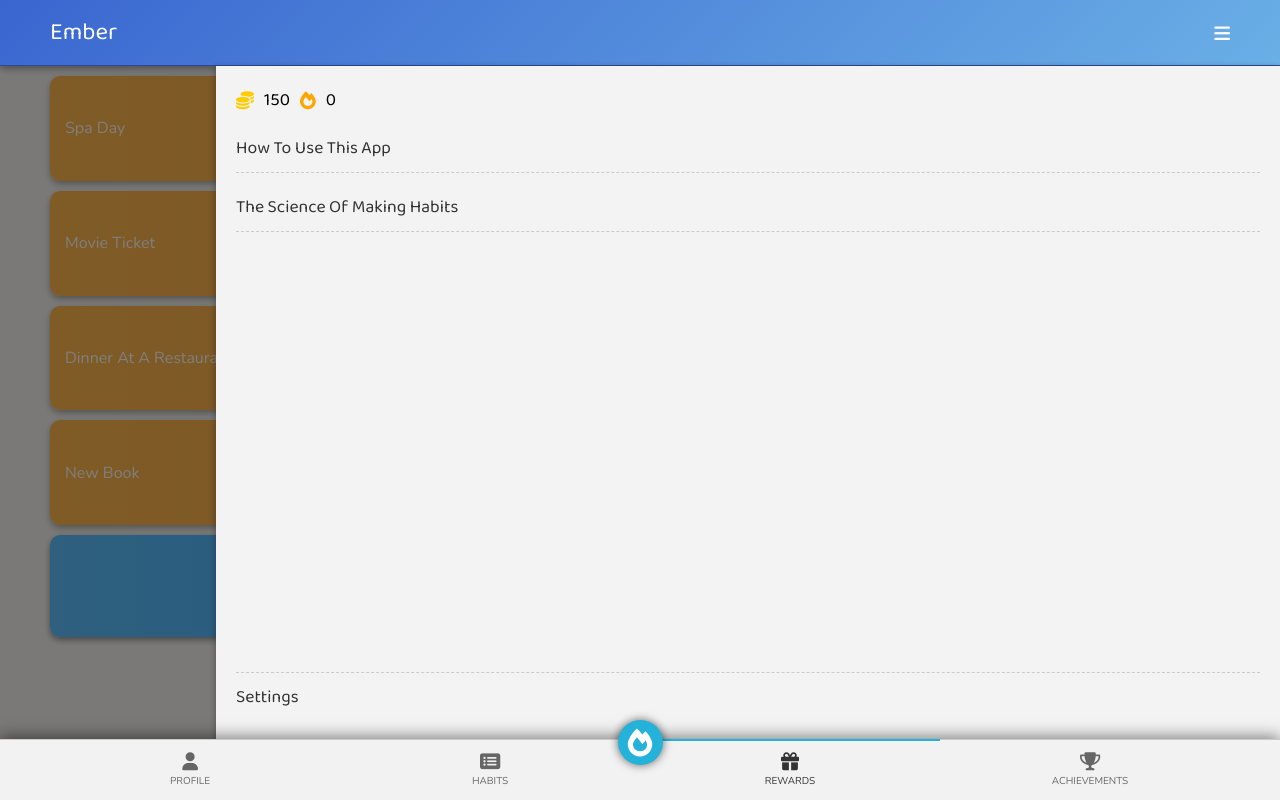
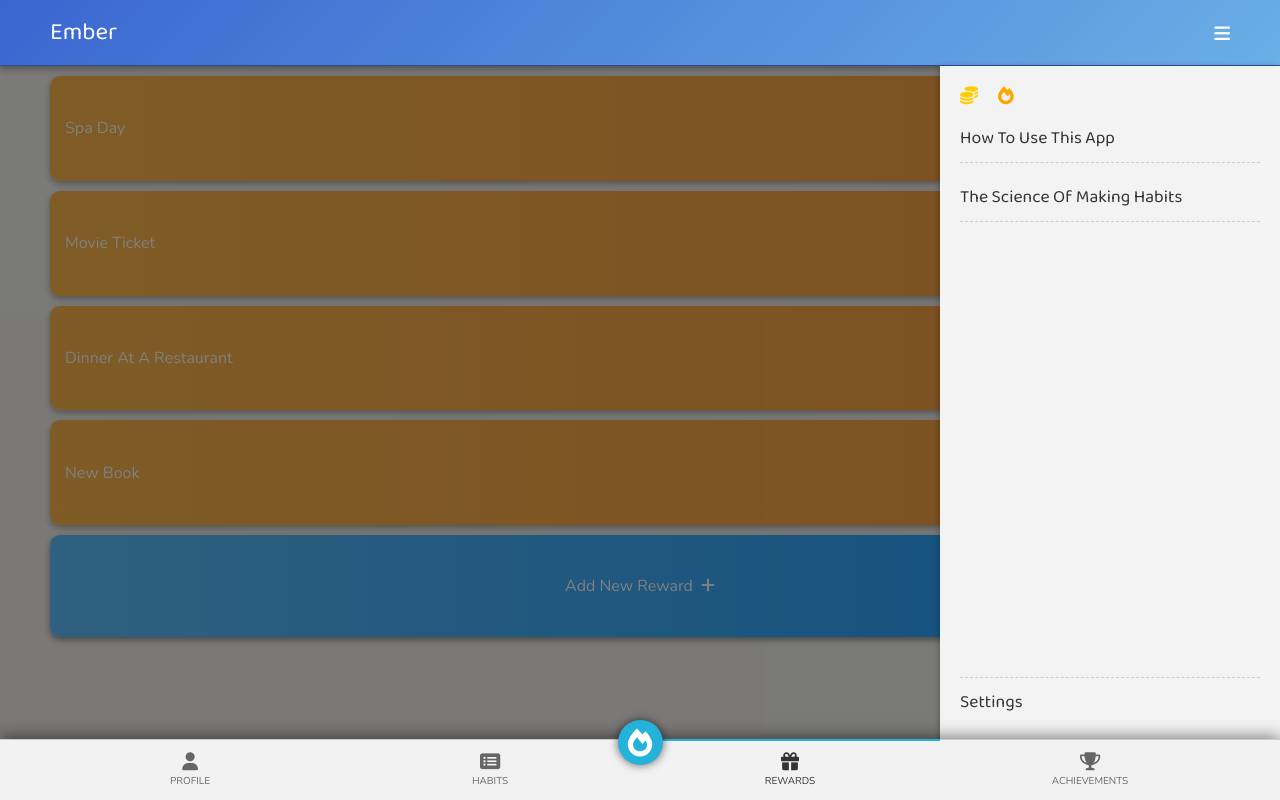
Before and after one commit to joseph-johnson27001/habit-spinner, a Vue app: page /rewards in a window 1280 px wide. Both pictures are taken after a click on the icon 1222 px from the left and 32 px from the top of the page. Built offline with nearby package versions, Linux system fonts and the light colour scheme.

Commit message:
Side bar minus animations

```diff
--- a/src/components/Navigation/SideNavigation.vue
+++ b/src/components/Navigation/SideNavigation.vue
@@ -1,5 +1,5 @@
 <template>
-  <div class="overlay" @click.self="close">
+  <div class="overlay">
     <div class="side-navigation">
       <!-- Top section: Coins and Plays (streaks) -->
       <div class="top-section">
@@ -29,11 +29,14 @@
 </template>
 
 <script>
-import { mapGetters } from "vuex";
-
 export default {
   name: "SideNavigation",
-  emits: ["close"],
+  props: {
+    slideOpen: {
+      type: Boolean,
+      default: false,
+    },
+  },
   data() {
     return {
       links: [
@@ -42,25 +45,22 @@ export default {
       ],
     };
   },
-  computed: {
-    ...mapGetters("habits", ["storedHabits"]),
-    ...mapGetters("currency", ["getCoins"]),
-  },
   methods: {
     close() {
-      this.$emit("close");
+      this.$emit("close"); // Emit close event to parent component
     },
   },
 };
 </script>
 
 <style scoped>
+/* Overlay styles */
 .overlay {
   position: fixed;
   top: 40;
   right: 0;
   width: 100%;
-  height: 85vh;
+  height: 100vh;
   background: rgba(0, 0, 0, 0.5);
   display: flex;
   justify-content: flex-end;
@@ -68,17 +68,17 @@ export default {
   font-family: "Baloo 2", sans-serif;
 }
 
+/* Side Navigation Styles */
 .side-navigation {
   width: 80%;
   background: #f3f3f3;
   height: 100%;
+  max-width: 300px;
   padding: 20px;
   box-shadow: -2px 0 5px rgba(0, 0, 0, 0.2);
   display: flex;
   flex-direction: column;
   justify-content: space-between;
-  transform: translateX(100%);
-  animation: slideIn 0.3s forwards;
   font-size: 1.1rem;
 }
 
@@ -130,7 +130,7 @@ export default {
   border-top: 1px dashed #ccc;
   padding-top: 10px;
   margin-top: 20px;
-  margin-bottom: 55px;
+  margin-bottom: 170px;
   text-align: left;
 }
 
@@ -146,14 +146,4 @@ export default {
   cursor: pointer;
   margin-bottom: 20px;
 }
-
-/* Slide-in animation */
-@keyframes slideIn {
-  from {
-    transform: translateX(100%);
-  }
-  to {
-    transform: translateX(0);
-  }
-}
 </style>
--- a/src/components/Navigation/TopNav.vue
+++ b/src/components/Navigation/TopNav.vue
@@ -14,8 +14,8 @@
       </div>
     </nav>
 
-    <!-- Side Navigation Overlay -->
-    <SideNavigation v-if="isSidebarOpen" @close="toggleSidebar" />
+    <!-- Conditionally render the SideNavigation component -->
+    <SideNavigation v-if="slideOpen" @close="toggleSidebar" />
 
     <ToastBar />
   </div>
@@ -33,22 +33,14 @@ export default {
   },
   data() {
     return {
-      isSidebarOpen: false,
+      slideOpen: false, // Sidebar initially closed
     };
   },
   methods: {
     toggleSidebar() {
-      this.isSidebarOpen = !this.isSidebarOpen;
+      this.slideOpen = !this.slideOpen; // Toggle the sidebar open/close
     },
   },
-  // computed: {
-  //   ...mapGetters("habits", [
-  //     "totalHabits",
-  //     "habitsCompleted",
-  //     "storedHabits",
-  //     "todayCompletedHabits",
-  //   ]),
-  // },
 };
 </script>
 
```
